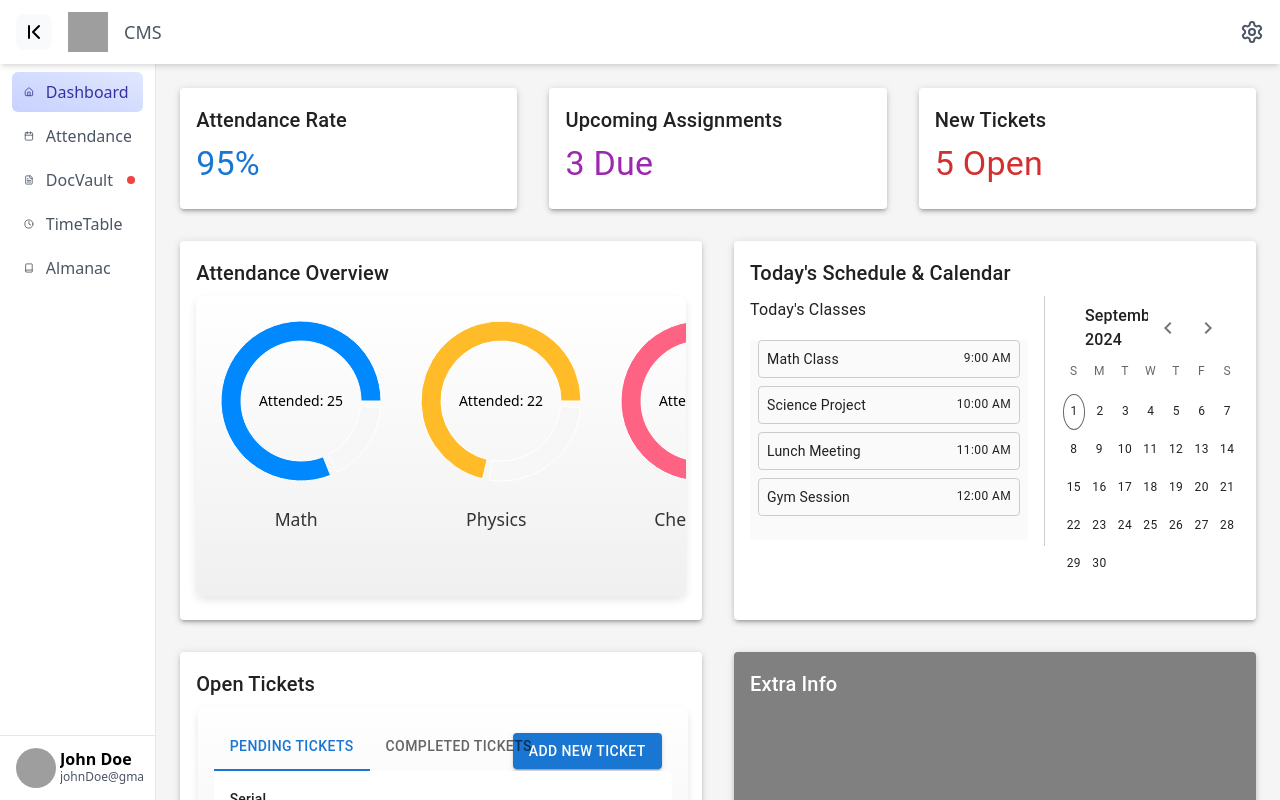
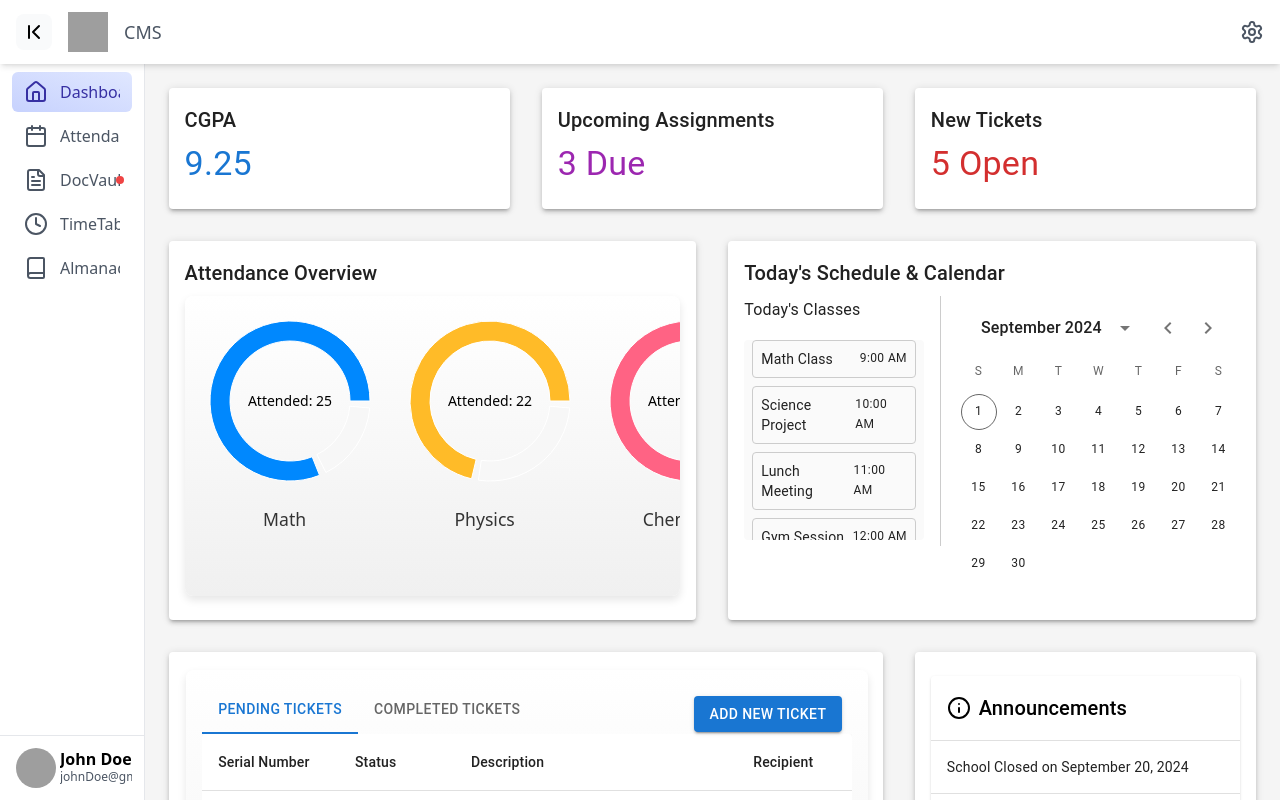
Before and after one commit to Nokesh11/FSD_G14_MY, a React (Create React App) app in the folder frontend/: page /dashboard in a window 1280 px wide. Built offline with nearby package versions, Linux system fonts and the light colour scheme; grey boxes are pictures that could not be loaded.

Commit message:
Layout bugs fixed

```diff
--- /dev/null
+++ b/frontend/src/components/Announcements.jsx
@@ -0,0 +1,71 @@
+import React from "react";
+import {
+  Table,
+  TableBody,
+  TableCell,
+  TableContainer,
+  TableHead,
+  TableRow,
+  Paper,
+  Box,
+  Typography,
+  IconButton,
+  Tooltip,
+} from "@mui/material";
+import { Info } from "lucide-react";
+
+// Announcement data creation function
+function createAnnouncementData(text) {
+  return { text };
+}
+
+// Initial announcement rows
+const initialAnnouncements = [
+  createAnnouncementData("School Closed on September 20, 2024"),
+  createAnnouncementData("Parent-Teacher Meeting on September 25, 2024"),
+  createAnnouncementData("Field Trip to Science Museum on September 30, 2024"),
+  createAnnouncementData("Exam Schedule Released on October 5, 2024"),
+  createAnnouncementData("New Sports Facility Opening on October 10, 2024"),
+];
+
+export default function AnnouncementsTable() {
+  return (
+    <Box sx={{ width: "100%", height: "100%", position: "relative" }}>
+      <TableContainer
+        component={Paper}
+        sx={{ overflowY: "auto", marginTop: 1 }}
+      >
+        <Table stickyHeader aria-label="announcements table">
+          <TableHead>
+            <TableRow>
+              <TableCell>
+                <Typography
+                  variant="h6"
+                  sx={{
+                    display: "flex",
+                    alignItems: "center",
+                    color: "black",
+                    gap: 1,
+                  }}
+                >
+                  <Info />
+                  Announcements
+                </Typography>
+              </TableCell>
+            </TableRow>
+          </TableHead>
+          <TableBody>
+            {initialAnnouncements.map((announcement, index) => (
+              <TableRow
+                key={index}
+                sx={{ "&:last-child td, &:last-child th": { border: 0 } }}
+              >
+                <TableCell>{announcement.text}</TableCell>
+              </TableRow>
+            ))}
+          </TableBody>
+        </Table>
+      </TableContainer>
+    </Box>
+  );
+}
--- a/frontend/src/components/Sidebar.jsx
+++ b/frontend/src/components/Sidebar.jsx
@@ -7,7 +7,7 @@ function Sidebar() {
   const { expanded } = useContext(sidebarContext);
   return (
     <aside
-      className={`h-full overflow-hidden top-2 transition-all duration-300 ${expanded ? "width : 100%" : "w-21"
+      className={`h-full overflow-hidden top-2 transition-all duration-300 ${expanded ? "width: 64px" : "width: 16px"
         }`}
     >
       <nav className="h-full flex flex-col bg-white border-r shadow-sm">
--- a/frontend/src/components/SidebarItem.jsx
+++ b/frontend/src/components/SidebarItem.jsx
@@ -3,6 +3,7 @@ import { sidebarContext } from "../pages/StudentDashBoard";
 
 function SidebarItem({ icon, text, active, alert }) {
   const { expanded } = useContext(sidebarContext);
+
   return (
     <li
       className={`relative flex items-center py-2 px-3 my-1 font-medium rounded-md cursor-pointer transition-colors ${
@@ -11,11 +12,11 @@ function SidebarItem({ icon, text, active, alert }) {
           : "hover:bg-indigo-50 text-gray-600"
       }`}
     >
-      {icon}
+      <span className={`flex-shrink-0 ${expanded ? "text-lg" : "text-sm"}`}>
+        {icon}
+      </span>
       <span
-        className={`overflow-hidden transition-all ${
-          expanded ? "w-52 ml-3" : "w-0"
-        }`}
+        className={`overflow-hidden transition-all ${expanded ? "w-52 ml-3" : "w-0"}`}
       >
         {text}
       </span>
--- a/frontend/src/components/TicketTable.jsx
+++ b/frontend/src/components/TicketTable.jsx
@@ -1,20 +1,22 @@
-import * as React from 'react';
-import Tabs from '@mui/material/Tabs';
-import Tab from '@mui/material/Tab';
-import Box from '@mui/material/Box';
-import Table from '@mui/material/Table';
-import TableBody from '@mui/material/TableBody';
-import TableCell from '@mui/material/TableCell';
-import TableContainer from '@mui/material/TableContainer';
-import TableHead from '@mui/material/TableHead';
-import TableRow from '@mui/material/TableRow';
-import Paper from '@mui/material/Paper';
-import Button from '@mui/material/Button';
-import Dialog from '@mui/material/Dialog';
-import DialogActions from '@mui/material/DialogActions';
-import DialogContent from '@mui/material/DialogContent';
-import DialogTitle from '@mui/material/DialogTitle';
-import TextField from '@mui/material/TextField';
+import * as React from "react";
+import {
+  Tabs,
+  Tab,
+  Box,
+  Table,
+  TableBody,
+  TableCell,
+  TableContainer,
+  TableHead,
+  TableRow,
+  Paper,
+  Button,
+  Dialog,
+  DialogActions,
+  DialogContent,
+  DialogTitle,
+  TextField,
+} from "@mui/material";
 
 // Ticket data creation function
 function createTicketData(serial, status, description, recipient) {
@@ -23,26 +25,29 @@ function createTicketData(serial, status, description, recipient) {
 
 // Initial pending and completed ticket rows
 const initialPendingRows = [
-    createTicketData(1, 'Open', 'Issue with login', 'John Doe'),
-    createTicketData(2, 'In Progress', 'Unable to reset password', 'Jane Smith'),
-    createTicketData(4, 'Open', 'Feature request for new dashboard', 'Bob Lee'),
-    createTicketData(6, 'Open', 'Performance issue in dashboard', 'David Lee'),
-    createTicketData(7, 'In Progress', 'Login issue in mobile app', 'Mike Ross'),
+  createTicketData(1, "Open", "Issue with login", "John Doe"),
+  createTicketData(2, "In Progress", "Unable to reset password", "Jane Smith"),
+  createTicketData(4, "Open", "Feature request for new dashboard", "Bob Lee"),
+  createTicketData(6, "Open", "Performance issue in dashboard", "David Lee"),
+  createTicketData(7, "In Progress", "Login issue in mobile app", "Mike Ross"),
 ];
 
 const completedRows = [
-    createTicketData(3, 'Closed', 'Bug in payment gateway', 'Alice Johnson'),
-    createTicketData(5, 'Resolved', 'UI glitch on homepage', 'Charlie Brown'),
-    createTicketData(8, 'Resolved', 'Performance optimization', 'Daniel James'),
-    createTicketData(9, 'Resolved', 'Code optimization', 'Charlie James'),
+  createTicketData(3, "Closed", "Bug in payment gateway", "Alice Johnson"),
+  createTicketData(5, "Resolved", "UI glitch on homepage", "Charlie Brown"),
+  createTicketData(8, "Resolved", "Performance optimization", "Daniel James"),
+  createTicketData(9, "Resolved", "Code optimization", "Charlie James"),
 ];
 
 // Main component with tabs and new ticket functionality
-export default function TicketTableWithTabs() {
+export default function TicketTable() {
   const [tabIndex, setTabIndex] = React.useState(0);
   const [pendingRows, setPendingRows] = React.useState(initialPendingRows); // State for pending tickets
   const [openDialog, setOpenDialog] = React.useState(false); // State to manage dialog open/close
-    const [newTicket, setNewTicket] = React.useState({ description: '', recipient: '' }); // State for new ticket input
+  const [newTicket, setNewTicket] = React.useState({
+    description: "",
+    recipient: "",
+  }); // State for new ticket input
 
   // Handle tab change
   const handleTabChange = (event, newValue) => {
@@ -58,10 +63,15 @@ export default function TicketTableWithTabs() {
   // Handle form submission
   const handleSubmit = () => {
     const newSerial = pendingRows.length + completedRows.length + 1;
-        const newTicketData = createTicketData(newSerial, 'Open', newTicket.description, newTicket.recipient);
+    const newTicketData = createTicketData(
+      newSerial,
+      "Open",
+      newTicket.description,
+      newTicket.recipient
+    );
     setPendingRows([...pendingRows, newTicketData]); // Add new ticket to pending rows
     setOpenDialog(false); // Close dialog
-        setNewTicket({ description: '', recipient: '' }); // Reset form
+    setNewTicket({ description: "", recipient: "" }); // Reset form
   };
 
   // Open and close dialog
@@ -74,8 +84,7 @@ export default function TicketTableWithTabs() {
       <TableContainer
         component={Paper}
         sx={{
-                    maxHeight: 400, // Set max height for scrollable table
-                    overflowY: 'auto', // Enable vertical scrolling
+          overflowY: "auto", // Enable vertical scrolling without restricting height
         }}
       >
         <Table stickyHeader sx={{ minWidth: "50%" }} aria-label="ticket table">
@@ -91,7 +100,7 @@ export default function TicketTableWithTabs() {
             {rows.map((ticket) => (
               <TableRow
                 key={ticket.serial}
-                                sx={{ '&:last-child td, &:last-child th': { border: 0 } }}
+                sx={{ "&:last-child td, &:last-child th": { border: 0 } }}
               >
                 <TableCell component="th" scope="row">
                   {ticket.serial}
@@ -109,18 +118,23 @@ export default function TicketTableWithTabs() {
 
   return (
     <div style={styles.card}>
-            <Box sx={{ width: '100%', height: '100%', position: 'relative' }}>
+      <Box sx={{ width: "100%", height: "100%", position: "relative" }}>
         {/* New Ticket Button */}
-                {(
+        {
           <Button
             variant="contained"
             color="primary"
             onClick={handleOpenDialog}
-                        style={styles.newTicketButton}
+            style={{
+              position: "absolute",
+              top: "10px",
+              right: "10px",
+              zIndex: 1000, // Ensures it's above other elements
+            }}
           >
             Add New Ticket
           </Button>
-                )}
+        }
 
         {/* Dialog for adding new ticket */}
         <Dialog open={openDialog} onClose={handleCloseDialog}>
@@ -156,13 +170,17 @@ export default function TicketTableWithTabs() {
           </DialogActions>
         </Dialog>
 
-                <Tabs value={tabIndex} onChange={handleTabChange} aria-label="ticket tabs">
+        <Tabs
+          value={tabIndex}
+          onChange={handleTabChange}
+          aria-label="ticket tabs"
+        >
           <Tab label="Pending Tickets" />
           <Tab label="Completed Tickets" />
         </Tabs>
 
         {/* Render table based on selected tab */}
-                <Box sx={{ height: '85%', position: 'relative', overflow: 'hidden' }}>
+        <Box sx={{ height: "85%", position: "relative", overflow: "hidden" }}>
           {tabIndex === 0 && renderTable(pendingRows)}
           {tabIndex === 1 && renderTable(completedRows)}
         </Box>
@@ -174,17 +192,17 @@ export default function TicketTableWithTabs() {
 // Simple card styles
 const styles = {
   card: {
-        width: '100%',
-        height: '100%', // Full height of the viewport
-        margin: '0.1rem',
-        padding: '1rem',
-        boxShadow: '0 4px 8px rgba(0, 0, 0, 0.1)',
-        borderRadius: '8px',
-        backgroundImage: 'linear-gradient(to bottom, #ffffff, #f0f0f0)',
+    width: "100%",
+    height: "100%", // Full height of the viewport
+    margin: "0.1rem",
+    padding: "1rem",
+    boxShadow: "0 4px 8px rgba(0, 0, 0, 0.1)",
+    borderRadius: "8px",
+    backgroundImage: "linear-gradient(to bottom, #ffffff, #f0f0f0)",
   },
   newTicketButton: {
-        position: 'absolute',
-        top: '10px',
-        right: '10px',
+    position: "absolute",
+    top: "10px",
+    right: "10px",
   },
 };
--- a/frontend/src/pages/Login.jsx
+++ b/frontend/src/pages/Login.jsx
@@ -1,9 +1,109 @@
-import React from 'react'
+import React, { useState, useEffect } from 'react';
 
-function Login() {
+function LoginForm() {
+  const [username, setUsername] = useState('');
+  const [password, setPassword] = useState('');
+  const [isMobile, setIsMobile] = useState(false);
+
+  useEffect(() => {
+    const handleResize = () => {
+      setIsMobile(window.innerWidth <= 768);
+    };
+
+    handleResize(); // Check initial window size
+
+    window.addEventListener('resize', handleResize);
+
+    return () => window.removeEventListener('resize', handleResize);
+  }, []);
+
+  const handleSubmit = (e) => {
+    e.preventDefault();
+    console.log('Username:', username);
+    console.log('Password:', password);
+    // Add your login logic here
+  };
+
   return (
-    <div>Login</div>
-  )
+    isMobile ? (
+      <h3>Login is not available on mobile</h3>
+    ) : (
+      <div style={styles.container}>
+        <h2>Login</h2>
+        <form onSubmit={handleSubmit} style={styles.form}>
+          {/* Username Field */}
+          <div style={styles.inputGroup}>
+            <label style={styles.label} htmlFor="username">Username</label>
+            <input
+              type="text"
+              id="username"
+              value={username}
+              onChange={(e) => setUsername(e.target.value)}
+              style={styles.input}
+              placeholder="Enter your username"
+            />
+          </div>
+
+          {/* Password Field */}
+          <div style={styles.inputGroup}>
+            <label style={styles.label} htmlFor="password">Password</label>
+            <input
+              type="password"
+              id="password"
+              value={password}
+              onChange={(e) => setPassword(e.target.value)}
+              style={styles.input}
+              placeholder="Enter your password"
+            />
+          </div>
+
+          {/* Submit Button */}
+          <button type="submit" style={styles.button}>Login</button>
+        </form>
+      </div>
+    )
+  );
 }
 
-export default Login
+// Basic inline styles for the form (optional)
+const styles = {
+  container: {
+    width: '300px',
+    margin: '0 auto',
+    padding: '20px',
+    border: '1px solid #ccc',
+    borderRadius: '8px',
+    boxShadow: '0 4px 8px rgba(0, 0, 0, 0.1)',
+    textAlign: 'center',
+  },
+  form: {
+    display: 'flex',
+    flexDirection: 'column',
+  },
+  inputGroup: {
+    marginBottom: '15px',
+  },
+  label: {
+    marginBottom: '5px',
+    fontSize: '14px',
+    fontWeight: 'bold',
+  },
+  input: {
+    padding: '10px',
+    fontSize: '16px',
+    width: '100%',
+    borderRadius: '4px',
+    border: '1px solid #ccc',
+  },
+  button: {
+    padding: '10px',
+    backgroundColor: '#4CAF50',
+    color: 'white',
+    fontSize: '16px',
+    borderRadius: '4px',
+    border: 'none',
+    cursor: 'pointer',
+  },
+};
+
+export default LoginForm;
--- a/frontend/src/pages/StudentDashBoard.jsx
+++ b/frontend/src/pages/StudentDashBoard.jsx
@@ -5,6 +5,7 @@ import Calender from "../components/Calender";
 import Sidebar from "../components/Sidebar";
 import AttendanceChart from "../components/AttendanceChart";
 import TicketTable from "../components/TicketTable";
+import AnnouncementsTable from "../components/Announcements";
 
 export const sidebarContext = createContext();
 
@@ -20,7 +21,6 @@ function StudentDashboard() {
           <Box
             sx={{
               flexGrow: 1,
-              marginLeft: expanded ? "0px" : "64px",
               transition: "margin-left 0.3s ease",
               height: "100%",
               padding: 3,
@@ -34,10 +34,10 @@ function StudentDashboard() {
                 <Card sx={{ boxShadow: 3 }}>
                   <CardContent>
                     <Typography variant="h6" gutterBottom>
-                      Attendance Rate
+                      CGPA
                     </Typography>
                     <Typography variant="h4" color="primary">
-                      95%
+                      9.25
                     </Typography>
                   </CardContent>
                 </Card>
@@ -105,8 +105,12 @@ function StudentDashboard() {
                             borderRadius: 1,
                           }}
                         >
-                          {["Math Class", "Science Project", "Lunch Meeting", "Gym Session"].map(
-                            (item, index) => (
+                          {[
+                            "Math Class",
+                            "Science Project",
+                            "Lunch Meeting",
+                            "Gym Session",
+                          ].map((item, index) => (
                             <Box
                               key={index}
                               sx={{
@@ -123,11 +127,17 @@ function StudentDashboard() {
                                 {index + 9}:00 AM
                               </Typography>
                             </Box>
-                            )
-                          )}
+                          ))}
                         </Box>
                       </Box>
-                      <Box sx={{ width: "40%", borderLeft: "1px solid #ccc", pl: 2 }}>
+                      <Box
+                        sx={{
+                          width: "40%",
+                          minWidth: "300px", // Set a minimum width for the calendar
+                          borderLeft: "1px solid #ccc",
+                          pl: 2,
+                        }}
+                      >
                         <Calender />
                       </Box>
                     </Box>
@@ -135,36 +145,20 @@ function StudentDashboard() {
                 </Card>
               </Grid>
 
-              {/* Additional Info - Tickets and More */}
-              <Grid item xs={12} sm={6}>
-                <Card sx={{ height: "100%", boxShadow: 3 }}>
-                  <CardContent>
-                    <Typography variant="h6" gutterBottom>
-                      Open Tickets
-                    </Typography>
-                    <Box height="250px">
+              {/* Tickets Table */}
+              <Grid item xs={12} sm={8}>
+                <Card sx={{ boxShadow: 3 }}>
+                  <CardContent sx={{ display: "flex", flexDirection: "column" }}>
                     <TicketTable />
-                    </Box>
                   </CardContent>
                 </Card>
               </Grid>
 
-              {/* Placeholder for Additional Content */}
-              <Grid item xs={12} sm={6}>
-                <Card sx={{ height: "100%", boxShadow: 3, bgcolor: "gray" }}>
-                  <CardContent>
-                    <Typography variant="h6" color="white" gutterBottom>
-                      Extra Info
-                    </Typography>
-                    <Box
-                      height="250px"
-                      display="flex"
-                      justifyContent="center"
-                      alignItems="center"
-                      color="white"
-                    >
-                      Custom Content
-                    </Box>
+              {/* Announcements Table */}
+              <Grid item xs={12} sm={4}>
+                <Card sx={{ boxShadow: 3 }}>
+                  <CardContent sx={{ display: "flex", flexDirection: "column" }}>
+                    <AnnouncementsTable />
                   </CardContent>
                 </Card>
               </Grid>
```
Lines whose indentation alone changed are shown as unchanged.
